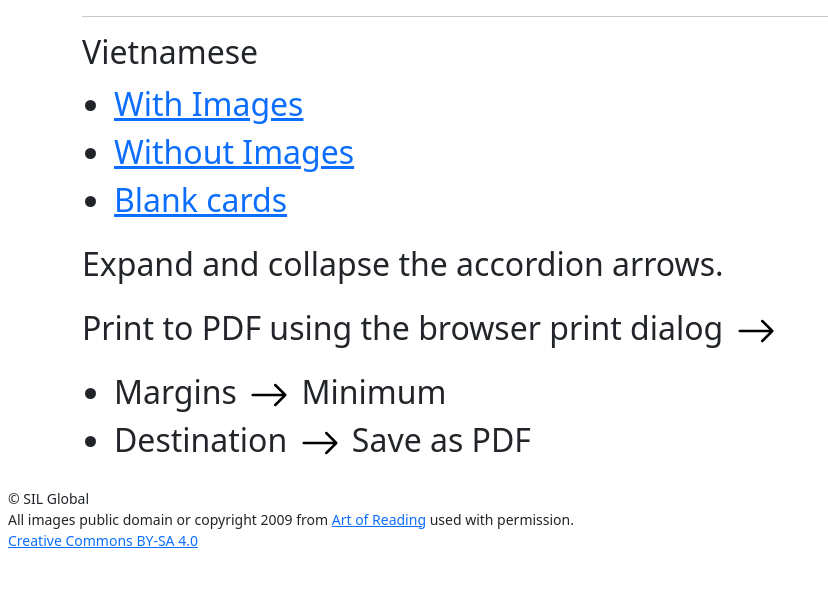
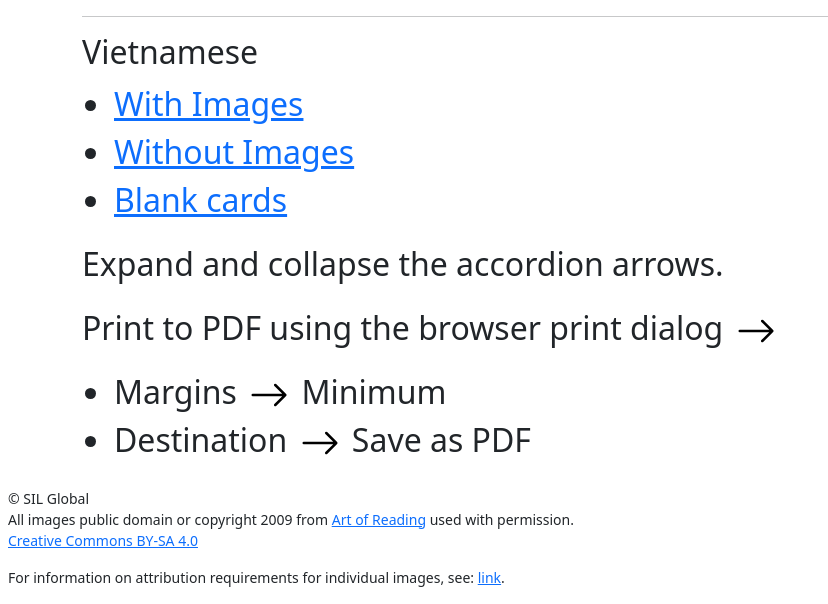
Before and after one commit to mseag/sea-flash, a website: page index.html in a window 1280 px wide. Shown: the part 757-1361 px from the top of the page, without its empty margins (0-828 px from the left). Before the commit the page ends 1324 px from the top, so only its background shows below. Drawn offline with Linux system fonts and the light colour scheme.

Commit message:
add wordlist link for image attribution

```diff
--- a/index.html
+++ b/index.html
@@ -64,6 +64,10 @@
         All images public domain or copyright 2009 from <a href="https://bloomlibrary.org/page/resources/art-of-reading">Art of Reading</a> used with permission.<br/>
         <a rel="license" href="https://creativecommons.org/licenses/by-sa/4.0/">Creative Commons BY-SA 4.0</a>
       </p>
+      <p>
+        For information on attribution requirements for individual images, see:
+        <a href="Adapted_EFEO-CNRS-SOAS_SEAWordList_v4_ImageSources.xlsx">link</a>.
+      </p>
     </footer>
   </body>
 </html>
```
Also changed, not shown: 1 other file.
